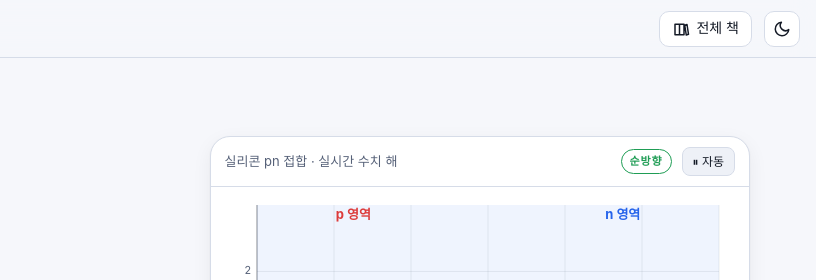
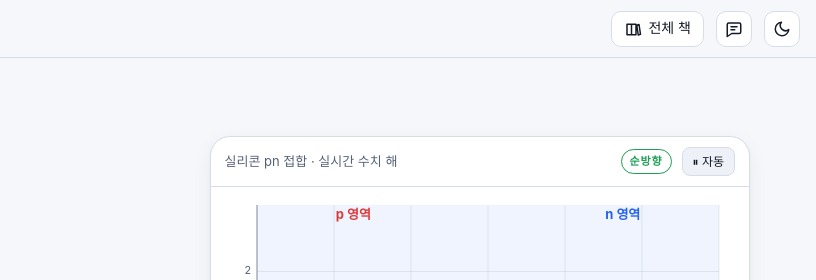
Before and after one commit to geniuskey/devicebook, a website: page index.html in a window 1280 px wide. Shown: the top 280 px of the page, 464-1280 px from the left. Drawn offline with nearby package versions, Linux system fonts and the light colour scheme; a web font is replaced by a local one.

Commit message:
Add reader feedback shortcut to top bar

```diff
--- a/css/style.css
+++ b/css/style.css
@@ -158,6 +158,8 @@
   .pb-topbar .series-link { width: 36px; padding: 0; }
   .pb-topbar .series-link span { display: none; }
 }
+@media (max-width: 620px) { .pb-topbar .pb-logo small { display: none; } }
+@media (max-width: 420px) { .pb-topbar .pb-logo span { display: none; } }
 .pb-progress { position: absolute; left: 0; bottom: -1px; height: 2px; background: linear-gradient(90deg, var(--accent), var(--accent-2)); width: 0; }
 
 /* Drawer (chapter list) */
--- a/js/common.js
+++ b/js/common.js
@@ -442,6 +442,7 @@
     const root = body.dataset.root != null ? body.dataset.root : body.dataset.chapter ? "../" : "";
     const curSlug = body.dataset.chapter || "";
     const href = (slug) => (slug ? `${root}chapters/${slug}.html` : `${root}index.html`);
+    const feedbackUrl = "https://books.euiyun.com/feedback.html?book=devicebook&page=" + encodeURIComponent(location.href);
 
     // favicon
     if (!document.querySelector('link[rel="icon"]')) { const fi = document.createElement("link"); fi.rel = "icon"; fi.type = "image/svg+xml"; fi.href = root + "favicon.svg"; document.head.appendChild(fi); }
@@ -456,6 +457,13 @@
       <a class="pb-btn series-link" href="https://books.euiyun.com/" aria-label="전체 책 보기" title="전체 책 보기"><svg width="18" height="18" viewBox="0 0 24 24" fill="none" stroke="currentColor" stroke-width="2" stroke-linecap="round" stroke-linejoin="round" aria-hidden="true"><path d="M4 5.5h6v14H4zM10 5.5h6v14h-6zM17 7l3-1 2 13-3 1z"/></svg><span>전체 책</span></a>
       <button class="pb-btn icon" id="pb-theme" aria-label="테마 전환"></button>
       <div class="pb-progress" id="pb-progress"></div>`;
+    const feedbackButton = document.createElement("a");
+    feedbackButton.className = bar.className.replace("-topbar", "-btn") + " icon feedback-button";
+    feedbackButton.href = feedbackUrl;
+    feedbackButton.setAttribute("aria-label", "독자 의견 보내기");
+    feedbackButton.title = "독자 의견 보내기";
+    feedbackButton.innerHTML = '<svg width="18" height="18" viewBox="0 0 24 24" fill="none" stroke="currentColor" stroke-width="2" stroke-linecap="round" stroke-linejoin="round" aria-hidden="true"><path d="M5 4h14a2 2 0 0 1 2 2v10a2 2 0 0 1-2 2H9l-6 4V6a2 2 0 0 1 2-2z"/><path d="M8 9h8M8 13h5"/></svg>';
+    bar.querySelector("[id$='-theme']").before(feedbackButton);
     body.prepend(bar);
 
     // drawer
@@ -532,8 +540,8 @@
     foot.innerHTML = `DeviceBook — 공학도를 위한 인터랙티브 반도체 소자 물리 교과서 · 수치는 교육용 근사 모델입니다.<br>
       © 2026 geniuskey 및 DeviceBook 기여자 · 콘텐츠 <a rel="license" href="https://creativecommons.org/licenses/by/4.0/">CC BY 4.0</a> · 코드 <a href="${root}LICENSE-MIT">MIT</a> · <a href="${root}LICENSE.md">라이선스 안내</a>`;
     const feedbackLink = document.createElement("a");
-    feedbackLink.href = "https://books.euiyun.com/feedback.html?book=devicebook&page=" + encodeURIComponent(location.href);
-    feedbackLink.textContent = "오류·질문·제안";
+    feedbackLink.href = feedbackUrl;
+    feedbackLink.textContent = "독자 의견";
     foot.append(" · ", feedbackLink);
     body.appendChild(foot);
 
```
